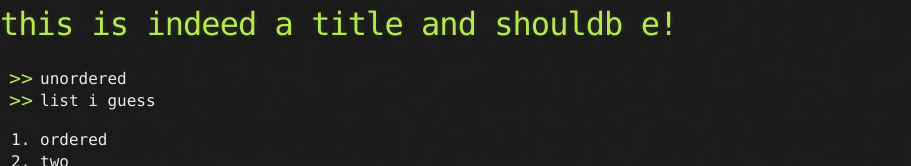
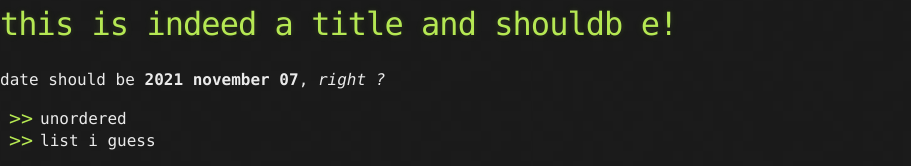
Before and after one commit to TrevCan/blogit, a plain HTML site: page www/test.html in a window 1280 px wide. Shown: the top 166 px of the page, without its empty margins (0-911 px from the left). Drawn offline with Linux system fonts and the light colour scheme; files whose address does not match are found by name.

Commit message:
last update i guess!? should add correct date now ...

```diff
--- a/www/test.html
+++ b/www/test.html
@@ -4,7 +4,10 @@
 
 		<link rel="stylesheet" href="main.css">
 	</head><body>
-<h1>this is indeed a title and shouldb e!</h1>
+<h1>this is indeed a title and shouldb e!</h1><p>
+date should be <b>2021 november 07</b>, <i>right ?</i>
+</p>
+
 <ul>
 <li>unordered</li>
 <li>list i guess</li>
```
